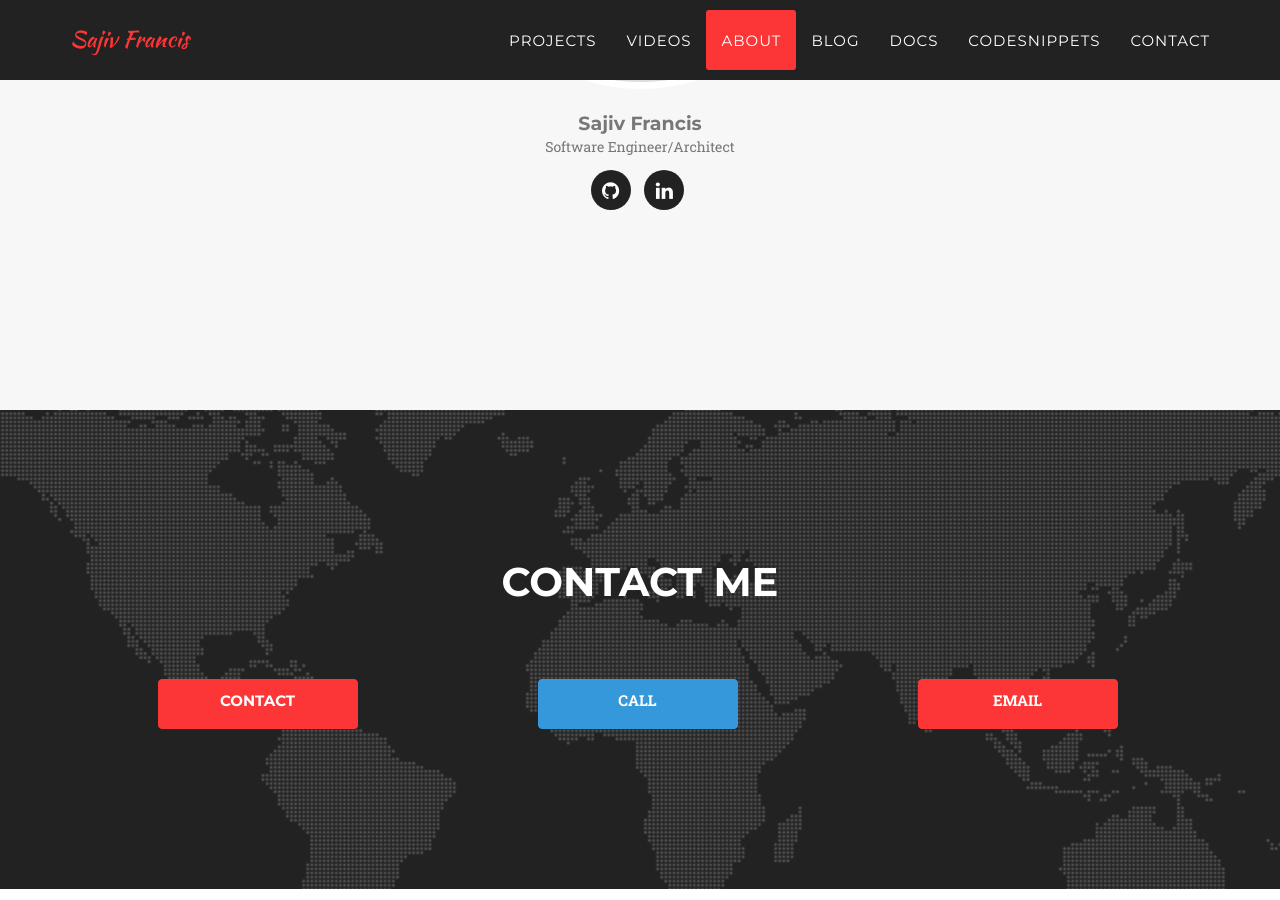
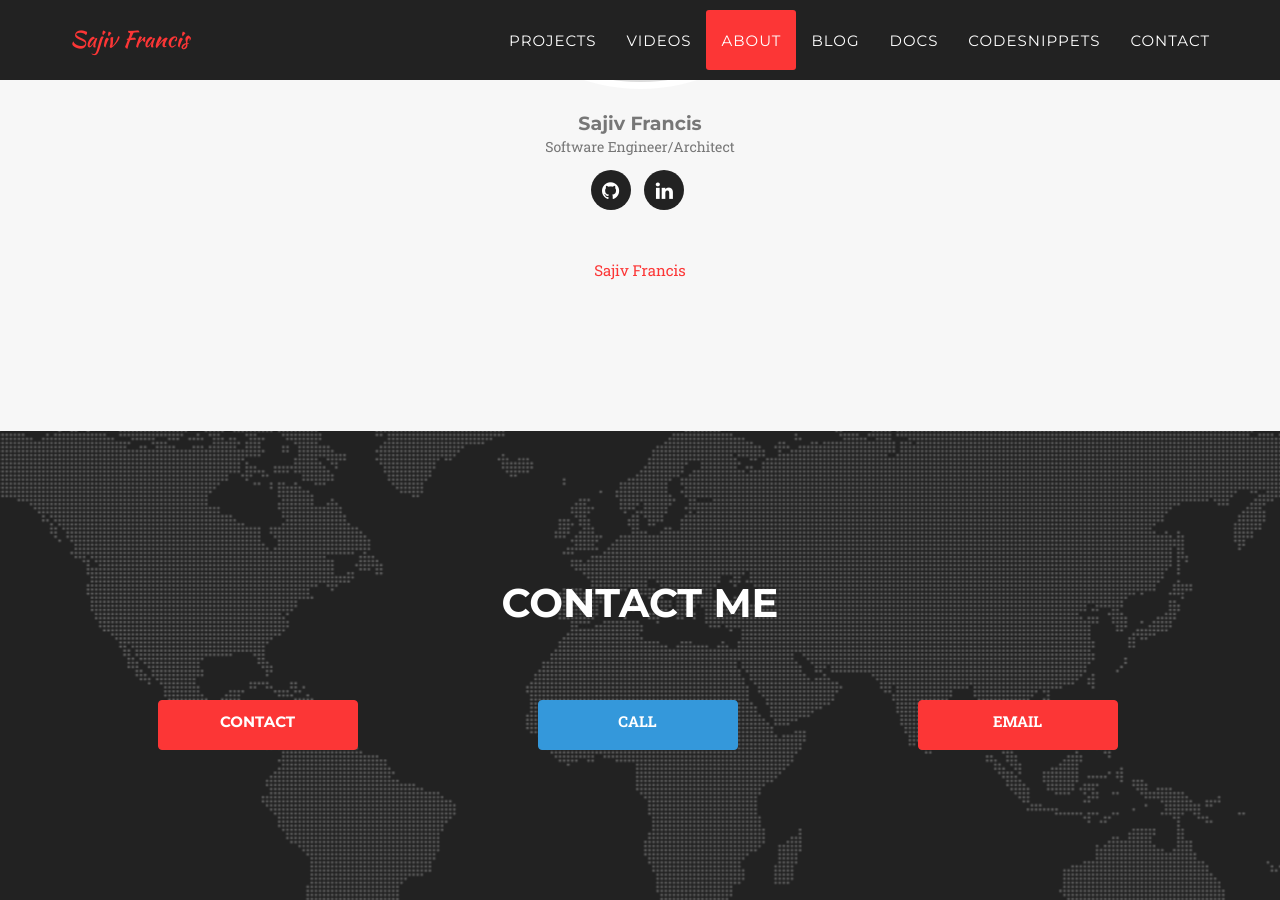
Before and after one commit to sfrancis2017/sajivfrancis.github.io, a Jekyll site: the page built from index.html, in a window 1280 px wide and 900 px high, scrolled down 3953 px. Built offline with Jekyll 4.4.1, drawn with Linux system fonts in a browser that asks for light colours; some web fonts are replaced.

Commit message:
Update about.html

```diff
--- a/_includes/landingpage/about.html
+++ b/_includes/landingpage/about.html
@@ -26,6 +26,7 @@
 
             </ul>
           </div>
+          <div class="badge-base LI-profile-badge" data-locale="en_US" data-size="medium" data-theme="light" data-type="VERTICAL" data-vanity="sajiv-francis" data-version="v1"><a class="badge-base__link LI-simple-link" href="https://www.linkedin.com/in/sajiv-francis?trk=profile-badge">Sajiv Francis</a></div>
         </div>
         {% endfor %}
       </div>
```
